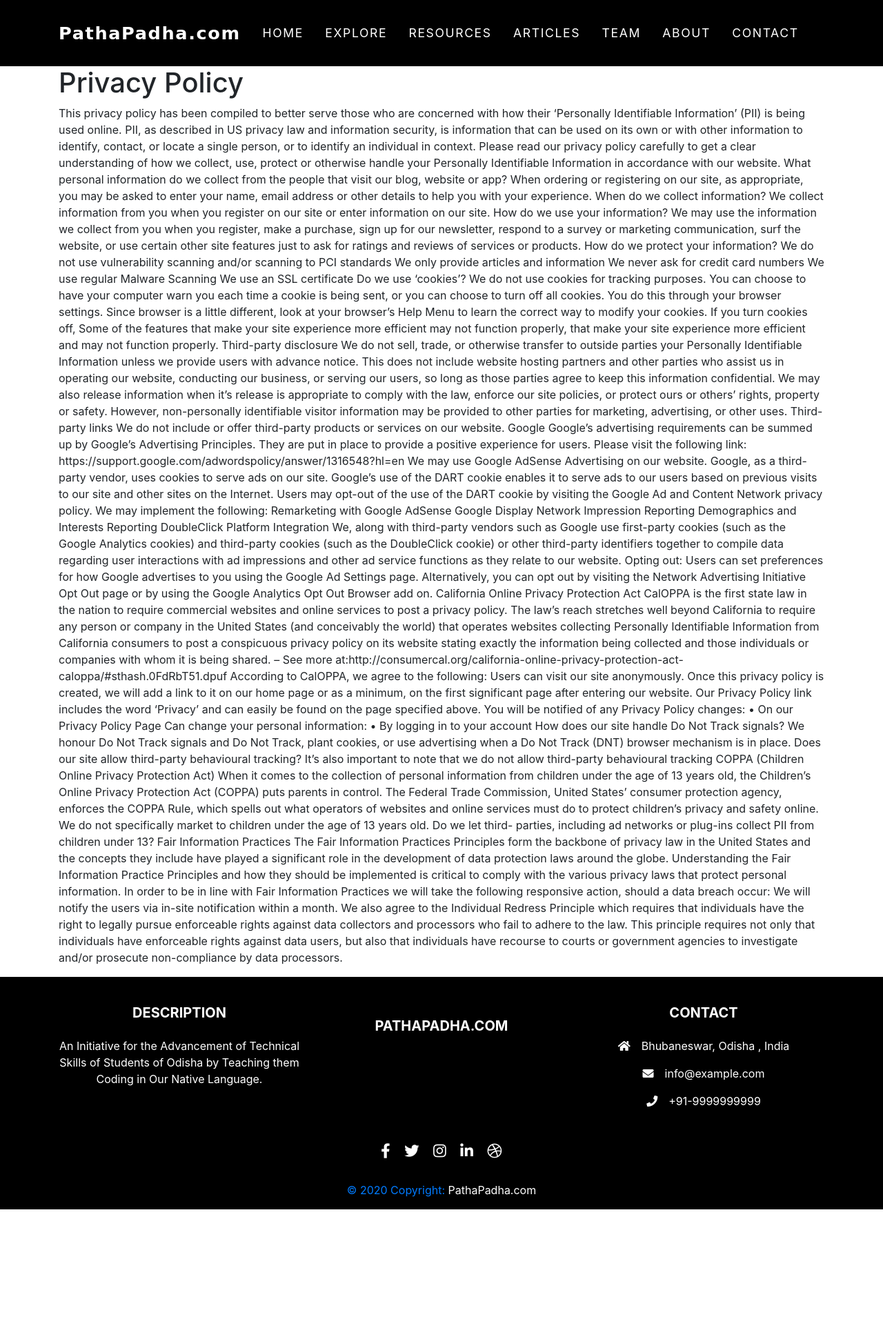
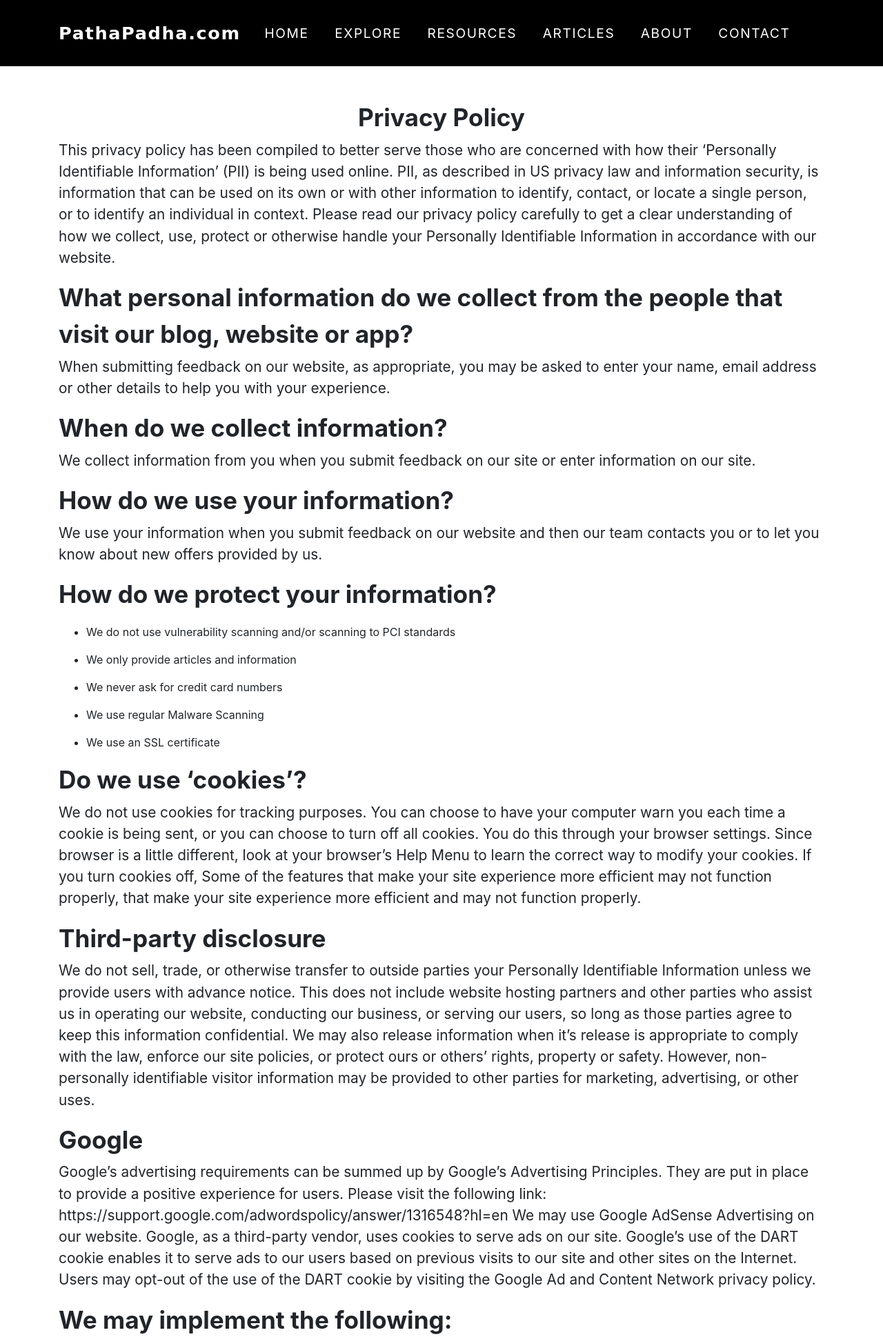
Before and after one commit to rashmi-ranjan-das/education, a Django app: page /privacy/ in a window 1280 px wide. Shown: the top 1938 px of the page at 69% size. Before the commit the page ends 1753 px from the top, so only its background shows below. Run offline with Django 3.2, Linux system fonts and the light colour scheme; some libraries are stand-ins or nearby versions.

Commit message:
1st Phase Content Added

```diff
--- a/main/static/main/css/style.css
+++ b/main/static/main/css/style.css
@@ -1,4 +1,7 @@
 /*----------------general---------------*/
+h1{
+  color: black;
+}
 /*---------------------navbar---------------------*/
 nav{
     background-color:black;
@@ -132,7 +135,6 @@ svg{
     position: relative;
     border: 5px solid #fff;
   }
-
   .card-01 .height-fix .card-img-overlay
   {
     top: inherit;
@@ -302,6 +304,7 @@ svg{
         height: 6rem;
     }
 }
+
 @media only screen and (max-width: 768px){
     .icon-class{
         margin-bottom: 5%;
--- a/main/templates/main/base.html
+++ b/main/templates/main/base.html
@@ -10,8 +10,8 @@
     <link rel="stylesheet" href="{% static 'main/css/style.css' %}">
     <style>
         .nav-link{
-            font-size: 1.1rem;
-            margin: 1.1%;
+            font-size: 1.2rem;
+            margin: 1.6%;
         }
     </style>
 </head>
@@ -26,11 +26,11 @@
             </button>
             <div class="collapse navbar-collapse" id="navbarNavAltMarkup">
                 <div class="navbar-nav">
-                    <a class="nav-link active" href="/">Home <span class="sr-only">(current)</span></a>
+
+                    <a class="nav-link active" href="/">Home</a>
                     <a class="nav-link" href="{% url 'explore' %}">Explore</a>
                     <a class="nav-link" href="{% url 'resources' %}">Resources</a>
                     <a class="nav-link" href="{% url 'articles' %}">Articles</a>
-                    <a class="nav-link" href="{% url 'team' %}">Team</a>
                     <a class="nav-link" href="{% url 'about' %}">About</a>
                     <a class="nav-link" href="{% url 'contact' %}">Contact</a>
                 </div>
@@ -50,6 +50,7 @@
                 </div>
                 <div class="col-xs-12 col-sm-12 col-md-4">
                     <h5 class="font-weight-bold text-uppercase" style="margin: 10%;">PathaPadha.com</h5>
+                    <h5 class="font-weight-bold text-uppercase" style="margin: 10%;">ପାଠପଢା.com</h5>
                 </div>
                 <div class="col-xs-12 col-sm-12 col-md-4" style="text-align: center;">
                         <h5 class="font-weight-bold text-uppercase mt-3 mb-4">Contact</h5>
--- a/main/templates/main/privacy.html
+++ b/main/templates/main/privacy.html
@@ -2,68 +2,133 @@
 {% load static %}
 
 {% block content %}
-<div class="container">
-    <h1>Privacy Policy</h1>
-    <p>This privacy policy has been compiled to better serve those who are concerned with how their ‘Personally Identifiable Information’ (PII) is being used online. PII, as described in US privacy law and information security, is information that can be used on its own or with other information to identify, contact, or locate a single person, or to identify an individual in context. Please read our privacy policy carefully to get a clear understanding of how we collect, use, protect or otherwise handle your Personally Identifiable Information in accordance with our website.
-
+<div class="container mt-5 mb-5">
+    <div class="article-subhead" style="text-align: center;">
+        Privacy Policy
+    </div>
+    <p class="article-content">
+        This privacy policy has been compiled to better serve those who are concerned with how their ‘Personally Identifiable Information’ (PII) is being used online. PII, as described in US privacy law and information security, is information that can be used on its own or with other information to identify, contact, or locate a single person, or to identify an individual in context. Please read our privacy policy carefully to get a clear understanding of how we collect, use, protect or otherwise handle your Personally Identifiable Information in accordance with our website.
+    </p>
+    <p class="article-subhead">
         What personal information do we collect from the people that visit our blog, website or app?
-        When ordering or registering on our site, as appropriate, you may be asked to enter your name, email address or other details to help you with your experience.
-
+    </p>
+    <p class="article-content">
+        When submitting feedback on our website, as appropriate, you may be asked to enter your name, email address or other details to help you with your experience.
+    </p>
+    <p class="article-subhead">
         When do we collect information?
-        We collect information from you when you register on our site or enter information on our site.
-
+    </p>
+    <p class="article-content">
+        We collect information from you when you submit feedback on our site or enter information on our site.
+    </p>
+    <p class="article-subhead">
         How do we use your information?
-        We may use the information we collect from you when you register, make a purchase, sign up for our newsletter, respond to a survey or marketing communication, surf the website, or use certain other site features just to ask for ratings and reviews of services or products.
-
+    </p>
+    <p class="article-content">
+        We use your information when you submit feedback on our website and then our team contacts you or to let you know about new offers provided by us.
+    </p>
+    <p class="article-subhead">
         How do we protect your information?
-        We do not use vulnerability scanning and/or scanning to PCI standards
-        We only provide articles and information
-        We never ask for credit card numbers
-        We use regular Malware Scanning
-        We use an SSL certificate
+    </p>
+    <p class="article-content">
+        <ul>
+            <li>We do not use vulnerability scanning and/or scanning to PCI standards</li>
+        </ul>
+        <ul>
+            <li>We only provide articles and information</li>
+        </ul>
+        <ul>
+            <li>We never ask for credit card numbers</li>
+        </ul>
+        <ul>
+            <li>We use regular Malware Scanning</li>
+        </ul>
+        <ul>
+            <li>We use an SSL certificate</li>
+        </ul>
+    </p>
+    <p class="article-subhead">
         Do we use ‘cookies’?
+    </p>
+    <p class="article-content">
         We do not use cookies for tracking purposes. You can choose to have your computer warn you each time a cookie is being sent, or you can choose to turn off all cookies. You do this through your browser settings. Since browser is a little different, look at your browser’s Help Menu to learn the correct way to modify your cookies. If you turn cookies off, Some of the features that make your site experience more efficient may not function properly, that make your site experience more efficient and may not function properly.
-
+    </p>
+    <p class="article-subhead">
         Third-party disclosure
+    </p>
+    <p class="article-content">
         We do not sell, trade, or otherwise transfer to outside parties your Personally Identifiable Information unless we provide users with advance notice. This does not include website hosting partners and other parties who assist us in operating our website, conducting our business, or serving our users, so long as those parties agree to keep this information confidential. We may also release information when it’s release is appropriate to comply with the law, enforce our site policies, or protect ours or others’ rights, property or safety. However, non-personally identifiable visitor information may be provided to other parties for marketing, advertising, or other uses.
-
-        Third-party links
-        We do not include or offer third-party products or services on our website.
-
+    </p>
+    <p class="article-subhead">
         Google
+    </p>
+    <p class="article-content">
         Google’s advertising requirements can be summed up by Google’s Advertising Principles. They are put in place to provide a positive experience for users. Please visit the following link: https://support.google.com/adwordspolicy/answer/1316548?hl=en We may use Google AdSense Advertising on our website. Google, as a third-party vendor, uses cookies to serve ads on our site. Google’s use of the DART cookie enables it to serve ads to our users based on previous visits to our site and other sites on the Internet. Users may opt-out of the use of the DART cookie by visiting the Google Ad and Content Network privacy policy.
-
+    </p>
+    <p class="article-subhead">
         We may implement the following:
-        Remarketing with Google AdSense
-        Google Display Network Impression Reporting
-        Demographics and Interests Reporting
-        DoubleClick Platform Integration
+    </p>
+    <p class="article-content">
+        <ul>
+            <li>Remarketing with Google AdSense</li>
+        </ul>
+        <ul>
+            <li>Google Display Network Impression Reporting</li>
+        </ul>
+        <ul>
+            <li>Demographics and Interests Reporting</li>
+        </ul>
+        <ul>
+            <li>DoubleClick Platform Integration</li>
+        </ul>
+    </p>
+    <p class="article-content">
         We, along with third-party vendors such as Google use first-party cookies (such as the Google Analytics cookies) and third-party cookies (such as the DoubleClick cookie) or other third-party identifiers together to compile data regarding user interactions with ad impressions and other ad service functions as they relate to our website.
-
+    </p>
+    <p class="article-subhead">
         Opting out:
+    </p>
+    <p class="article-content">
         Users can set preferences for how Google advertises to you using the Google Ad Settings page. Alternatively, you can opt out by visiting the Network Advertising Initiative Opt Out page or by using the Google Analytics Opt Out Browser add on.
-
+    </p>
+    <p class="article-subhead">
         California Online Privacy Protection Act
-        CalOPPA is the first state law in the nation to require commercial websites and online services to post a privacy policy. The law’s reach stretches well beyond California to require any person or company in the United States (and conceivably the world) that operates websites collecting Personally Identifiable Information from California consumers to post a conspicuous privacy policy on its website stating exactly the information being collected and those individuals or companies with whom it is being shared. – See more at:http://consumercal.org/california-online-privacy-protection-act- caloppa/#sthash.0FdRbT51.dpuf
-        According to CalOPPA, we agree to the following: Users can visit our site anonymously. Once this privacy policy is created, we will add a link to it on our home page or as a minimum, on the first significant page after entering our website. Our Privacy Policy link includes the word ‘Privacy’ and can easily be found on the page specified above. You will be notified of any Privacy Policy changes:
-        • On our Privacy Policy Page
-        Can change your personal information:
-        • By logging in to your account
-
+    </p>
+    <p class="article-content">
+        CalOPPA is the first state law in the nation to require commercial websites and online services to post a privacy policy. The law’s reach stretches well beyond California to require any person or company in the United States (and conceivably the world) that operates websites collecting Personally Identifiable Information from California consumers to post a conspicuous privacy policy on its website stating exactly the information being collected and those individuals or companies with whom it is being shared. – See more at: <a href="http://consumercal.org/california-online-privacy-protection-act- caloppa/#sthash.0FdRbT51.dpuf">http://consumercal.org/california-online-privacy-protection-act- caloppa/#sthash.0FdRbT51.dpuf</a>
+    </p>
+    <p class="article-content">
+        According to CalOPPA, we agree to the following: Users can visit our site anonymously. Once this privacy policy is created, we will add a link to it on our home page or as a minimum, on the first significant page after entering our website. Our Privacy Policy link includes the word ‘Privacy’ and can easily be found on the page specified above.
+    </p>
+    <p class="article-subhead">
         How does our site handle Do Not Track signals?
+    </p>
+    <p class="article-content">
         We honour Do Not Track signals and Do Not Track, plant cookies, or use advertising when a Do Not Track (DNT) browser mechanism is in place.
-
+    </p>
+    <p class="article-subhead">
         Does our site allow third-party behavioural tracking?
-        It’s also important to note that we do not allow third-party behavioural tracking
-
+    </p>
+    <p class="article-content">
+        It’s also important to note that we do not allow third-party behavioural tracking.
+    </p>
+    <p class="article-subhead">
         COPPA (Children Online Privacy Protection Act)
-        When it comes to the collection of personal information from children under the age of 13 years old, the Children’s Online Privacy Protection Act (COPPA) puts parents in control. The Federal Trade Commission, United States’ consumer protection agency, enforces the COPPA Rule, which spells out what operators of websites and online services must do to protect children’s privacy and safety online.
-        We do not specifically market to children under the age of 13 years old. Do we let third- parties, including ad networks or plug-ins collect PII from children under 13?
-
+    </p>
+    <p class="article-content">
+        When it comes to the collection of personal information from children under the age of 13 years old, the Children’s Online Privacy Protection Act (COPPA) puts parents in control. The Federal Trade Commission, United States’ consumer protection agency, enforces the COPPA Rule, which spells out what operators of websites and online services must do to protect children’s privacy and safety online. We do not specifically market to children under the age of 13 years old. Do we let third- parties, including ad networks or plug-ins collect PII from children under 13?
+    </p>
+    <p class="article-subhead">
         Fair Information Practices
+    </p>
+    <p class="article-content">
         The Fair Information Practices Principles form the backbone of privacy law in the United States and the concepts they include have played a significant role in the development of data protection laws around the globe. Understanding the Fair Information Practice Principles and how they should be implemented is critical to comply with the various privacy laws that protect personal information.
-
+    </p>
+    <p class="article-subhead">
         In order to be in line with Fair Information Practices we will take the following responsive action, should a data breach occur:
-        We will notify the users via in-site notification within a month. We also agree to the Individual Redress Principle which requires that individuals have the right to legally pursue enforceable rights against data collectors and processors who fail to adhere to the law. This principle requires not only that individuals have enforceable rights against data users, but also that individuals have recourse to courts or government agencies to investigate and/or prosecute non-compliance by data processors.</p>
+    </p>
+    <p class="article-content">
+        We will notify the users via in-site notification within a month. We also agree to the Individual Redress Principle which requires that individuals have the right to legally pursue enforceable rights against data collectors and processors who fail to adhere to the law. This principle requires not only that individuals have enforceable rights against data users, but also that individuals have recourse to courts or government agencies to investigate and/or prosecute non-compliance by data processors.
+    </p>
 </div>
 {% endblock %}
```
Also changed, not shown: main/templates/main/articles.html (+46 -38 lines), main/templates/main/contact.html (+19 -0 lines), main/templates/main/explore.html (+10 -6 lines), main/templates/main/home.html (+6 -5 lines), main/templates/main/resources.html (+13 -4 lines), main/templates/main/team.html (deleted, +0 -9 lines), main/templates/main/Articles/Python/1001.html (line endings or trailing spaces).
